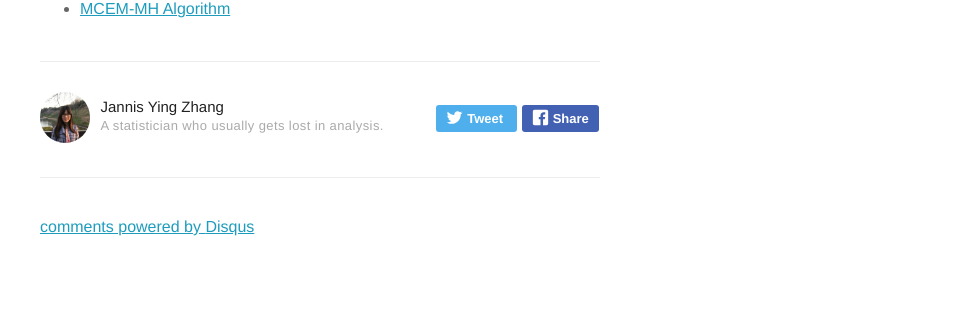
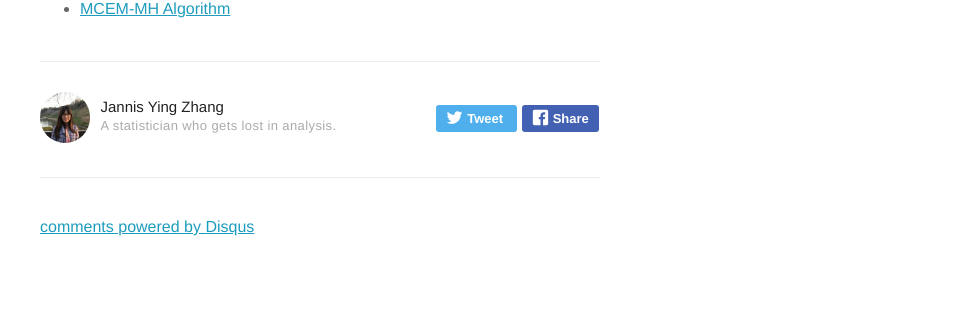
Before and after one commit to yingtostats/yingtostats.github.io, a Jekyll site: the page built from _posts/2016-05-11-Bayesian.md, in a window 1280 px wide. Shown: the part 670-980 px from the top of the page, without its empty margins (320-1280 px from the left). Built offline with Jekyll 4.4.1, drawn with Linux system fonts in a browser that asks for light colours; comment, search, counter and statistics services are not loaded.

Commit message:
update config

```diff
--- a/_config.yml
+++ b/_config.yml
@@ -50,7 +50,7 @@ email: zyjannis@gmail.com
 authors:
     Jannis:
         name: Jannis Ying Zhang
-        bio: A statistician who usually gets lost in analysis.
+        bio: A statistician who gets lost in analysis.
         external-image: false
         picture: assets/images/profile.jpg
         twitter: jannis1202
```
